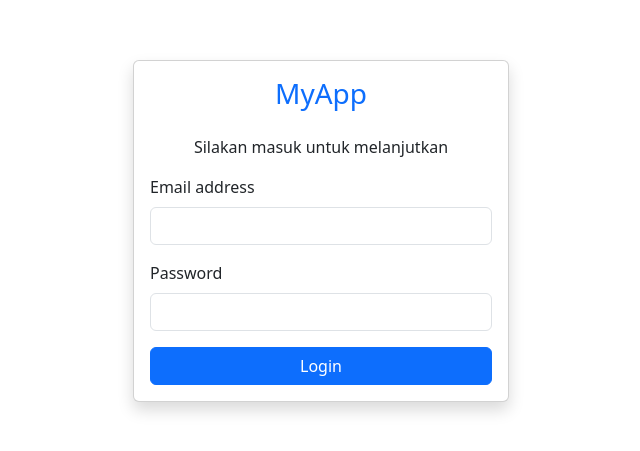
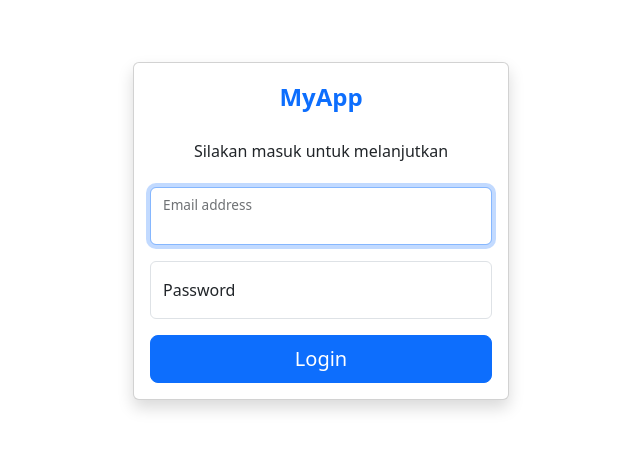
Before and after one commit to hadziqmtqn/reactfirst, a React (Create React App) app: page /login in a window 1280 px wide. Shown: the part 169-620 px from the top of the page, without its empty margins (319-959 px from the left). Built offline with nearby package versions, Linux system fonts and the light colour scheme; no server answers.

Commit message:
Refactor Login component to use FormFloating and improve error handling

```diff
--- a/src/App.js
+++ b/src/App.js
@@ -37,6 +37,7 @@ function App() {
             <AuthMeProvider>
                 <Router>
                     <Routes>
+                        {/* Routes dengan Navbar */}
                         <Route element={<LayoutWithNavbar />}>
                             <Route path="/" element={<LandingPage />} />
 
@@ -71,10 +72,12 @@ function App() {
                             }/>
                         </Route>
 
+                        {/* Routes tanpa Navbar */}
                         <Route element={<LayoutNoNavbar />}>
                             <Route path="/login" element={<LoginPage />} />
                         </Route>
 
+                        {/* Not Found */}
                         <Route path="*" element={<NotFound />} />
                     </Routes>
                 </Router>
--- a/src/auth/Login.js
+++ b/src/auth/Login.js
@@ -1,16 +1,14 @@
-import React, {useEffect, useState} from "react";
+import React, { useEffect, useState } from "react";
+import { Container, Card, Form, Button, Spinner, FormFloating } from "react-bootstrap";
 import axios from "axios";
+import Swal from "sweetalert2";
 import { useNavigate } from "react-router-dom";
-import Swal from 'sweetalert2';
 import { useAppInfo } from "../context/AppInfoContext";
 
 function Login() {
     const { appName, appLogo } = useAppInfo();
-
-    // State untuk menyimpan input email, password, error, dan loading
-    const [email, setEmail] = useState('');
-    const [password, setPassword] = useState('');
-    const [error, setError] = useState({});
+    const [form, setForm] = useState({ email: "", password: "" });
+    const [errors, setErrors] = useState({});
     const [loading, setLoading] = useState(false);
 
     const API_URL = process.env.REACT_APP_API_URL;
@@ -18,52 +16,59 @@ function Login() {
 
     useEffect(() => {
         const token = localStorage.getItem('token');
-        if (token) {
-            navigate('/');
-        }
+        if (token) navigate('/');
     }, [navigate]);
+
+    const handleChange = e => {
+        const { name, value } = e.target;
+        setForm(prev => ({
+            ...prev,
+            [name]: value
+        }));
+
+        // Clear error for this field
+        if (errors[name]) setErrors(prev => ({ ...prev, [name]: undefined }));
+    };
 
     const handleSubmit = async (e) => {
         e.preventDefault();
-        setError({});
+        setErrors({});
         setLoading(true);
 
         try {
-            const response = await axios.post(
-                `${API_URL}/login`,
-                { email, password }
-            );
-            localStorage.setItem('token', response.data.data);
+            const res = await axios.post(`${API_URL}/login`, {
+                email: form.email,
+                password: form.password
+            });
+
+            localStorage.setItem('token', res.data.data);
             navigate('/');
         } catch (err) {
-            if (err.response && err.response.status === 422) {
-                setError(err.response.data.message || {});
+            if (err.response && err.response.status === 422 && err.response.data.message) {
+                setErrors(err.response.data.message || {});
             } else {
-                Swal.fire({
-                    icon: 'error',
-                    title: 'Login Gagal',
+                await Swal.fire({
+                    icon: "error",
+                    title: "Login Gagal",
                     text: err.response?.data?.message || "Terjadi kesalahan, silakan coba lagi."
                 });
-                setError({});
+                setErrors({});
             }
         }
         setLoading(false);
     };
 
-    return(
-        <main
-            className="container"
-            style={{
-                minHeight: '100vh',
-                display: 'flex',
-                justifyContent: 'center',
-                alignItems: 'center',
-                maxWidth: '400px'
-            }}
-        >
-            <div className="card shadow w-100">
-                <div className="card-body">
-                    <h3 className="mb-4 text-center">
+    return (
+        <Container style={{
+            minHeight: "100vh",
+            display: "flex",
+            alignItems: "center",
+            justifyContent: "center",
+            maxWidth: "400px"
+        }}>
+            <Card className="shadow w-100">
+                <Card.Body>
+                    <div className="text-center mb-4">
                         <a href="/" className="text-decoration-none">
                             {appLogo && (
                                 <img
@@ -73,59 +78,57 @@ function Login() {
                                     className="mb-2 me-2"
                                 />
                             )}
-                            {appName || "MyApp"}
+                            <span className="fw-bold fs-4">{appName || "MyApp"}</span>
                         </a>
-                    </h3>
-                    <p className="text-center">Silakan masuk untuk melanjutkan</p>
-                    <form onSubmit={handleSubmit} noValidate>
-                        <div className="mb-3">
-                            <label htmlFor="email" className="form-label">Email address</label>
-                            <input
+                    </div>
+                    <p className="text-center mb-4">Silakan masuk untuk melanjutkan</p>
+                    <Form onSubmit={handleSubmit} noValidate>
+                        <FormFloating className="mb-3">
+                            <Form.Control
                                 type="email"
-                                className={`form-control ${error.email ? 'is-invalid' : ''}`}
+                                name="email"
                                 id="email"
+                                placeholder="Email address"
+                                value={form.email}
+                                onChange={handleChange}
+                                isInvalid={!!errors.email}
                                 required
-                                value={email}
-                                onChange={e => {
-                                    setEmail(e.target.value);
-                                    if (error.email) setError(prev => ({ ...prev, email: undefined }));
-                                }}
-                                name="email"
+                                autoFocus
                             />
-                            {error.email && (
-                                <div className="invalid-feedback">
-                                    {error.email[0]}
-                                </div>
-                            )}
-                        </div>
-                        <div className="mb-3">
-                            <label htmlFor="password" className="form-label">Password</label>
-                            <input
+                            <Form.Label column="" htmlFor="email">Email address</Form.Label>
+                            <Form.Control.Feedback type="invalid">
+                                {errors.email && errors.email[0]}
+                            </Form.Control.Feedback>
+                        </FormFloating>
+                        <FormFloating className="mb-3">
+                            <Form.Control
                                 type="password"
-                                className={`form-control ${error.password ? 'is-invalid' : ''}`}
+                                name="password"
                                 id="password"
+                                placeholder="Password"
+                                value={form.password}
+                                onChange={handleChange}
+                                isInvalid={!!errors.password}
                                 required
-                                value={password}
-                                onChange={e => {
-                                    setPassword(e.target.value);
-                                    if (error.password) setError(prev => ({ ...prev, password: undefined }));
-                                }}
-                                name="password"
                             />
-                            {error.password && (
-                                <div className="invalid-feedback">
-                                    {error.password[0]}
-                                </div>
-                            )}
-                        </div>
-                        {/* error.general dihilangkan karena sekarang pakai Swal */}
-                        <button type="submit" className="btn btn-primary w-100" disabled={loading}>
-                            {loading ? "Loading..." : "Login"}
-                        </button>
-                    </form>
-                </div>
-            </div>
-        </main>
+                            <Form.Label column="" htmlFor="password">Password</Form.Label>
+                            <Form.Control.Feedback type="invalid">
+                                {errors.password && errors.password[0]}
+                            </Form.Control.Feedback>
+                        </FormFloating>
+                        <Button
+                            type="submit"
+                            variant="primary"
+                            className="w-100"
+                            disabled={loading}
+                            size="lg"
+                        >
+                            {loading ? <Spinner animation="border" size="sm" /> : "Login"}
+                        </Button>
+                    </Form>
+                </Card.Body>
+            </Card>
+        </Container>
     );
 }
 
--- a/src/context/AuthMeContext.js
+++ b/src/context/AuthMeContext.js
@@ -15,6 +15,9 @@ export function AuthMeProvider({ children }) {
     });
 
     useEffect(() => {
+        const token = localStorage.getItem("token");
+        if (!token) return;
+
         async function fetchAuthMe() {
             try {
                 const res = await axios.get("/auth/me");
--- a/src/dashboard/customers/DetailPage.js
+++ b/src/dashboard/customers/DetailPage.js
@@ -9,6 +9,7 @@ import {
     Alert,
     Row,
     Col,
+    Form,
 } from "react-bootstrap";
 
 import { useAppInfo } from "../../context/AppInfoContext";
--- a/src/dashboard/users/Page.js
+++ b/src/dashboard/users/Page.js
@@ -204,14 +204,14 @@ function Page() {
 
     return (
         <Container className="container" style={{marginTop: '80px'}}>
-            <Card>
-                <Card.Header as="h5" className="d-flex justify-content-between align-items-center">
-                    <span className="text-primary">User Management</span>
-                    <Button variant="secondary" onClick={handleShowModal}>
-                        <i className="bi bi-plus-circle me-2"></i>Add User
-                    </Button>
-                </Card.Header>
+            <Card className="shadow-sm">
                 <Card.Body>
+                    <Card.Title as="h4" className="d-flex justify-content-between align-items-center mb-4 fw-bold">
+                        <span>User Management</span>
+                        <Button variant="secondary" onClick={handleShowModal}>
+                            <i className="bi bi-plus-circle me-2"></i>Add User
+                        </Button>
+                    </Card.Title>
                     <form className="mb-3 d-flex" onSubmit={handleSearch}>
                         <InputGroup className="mb-3">
                             <Form.Control
```
